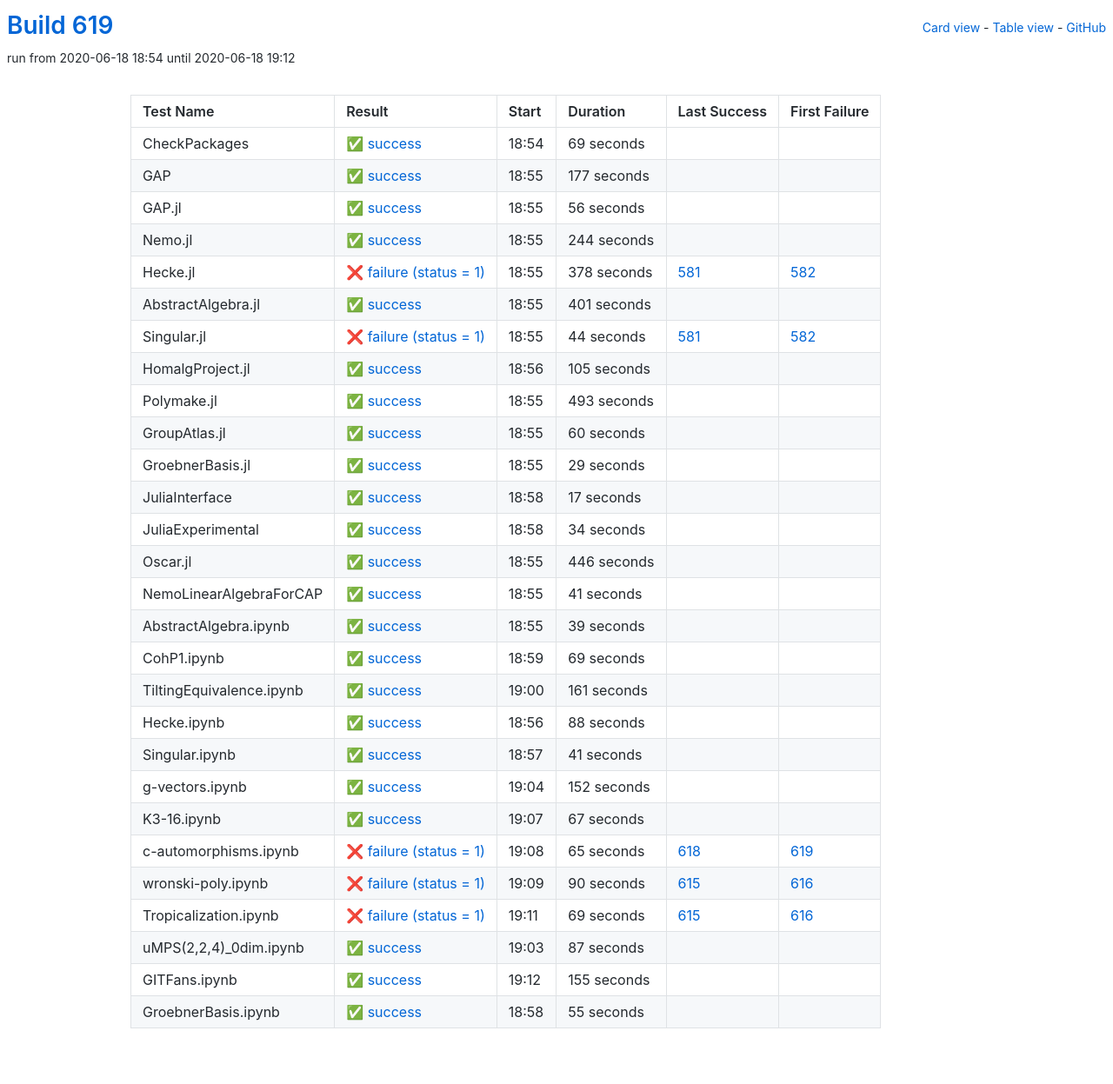
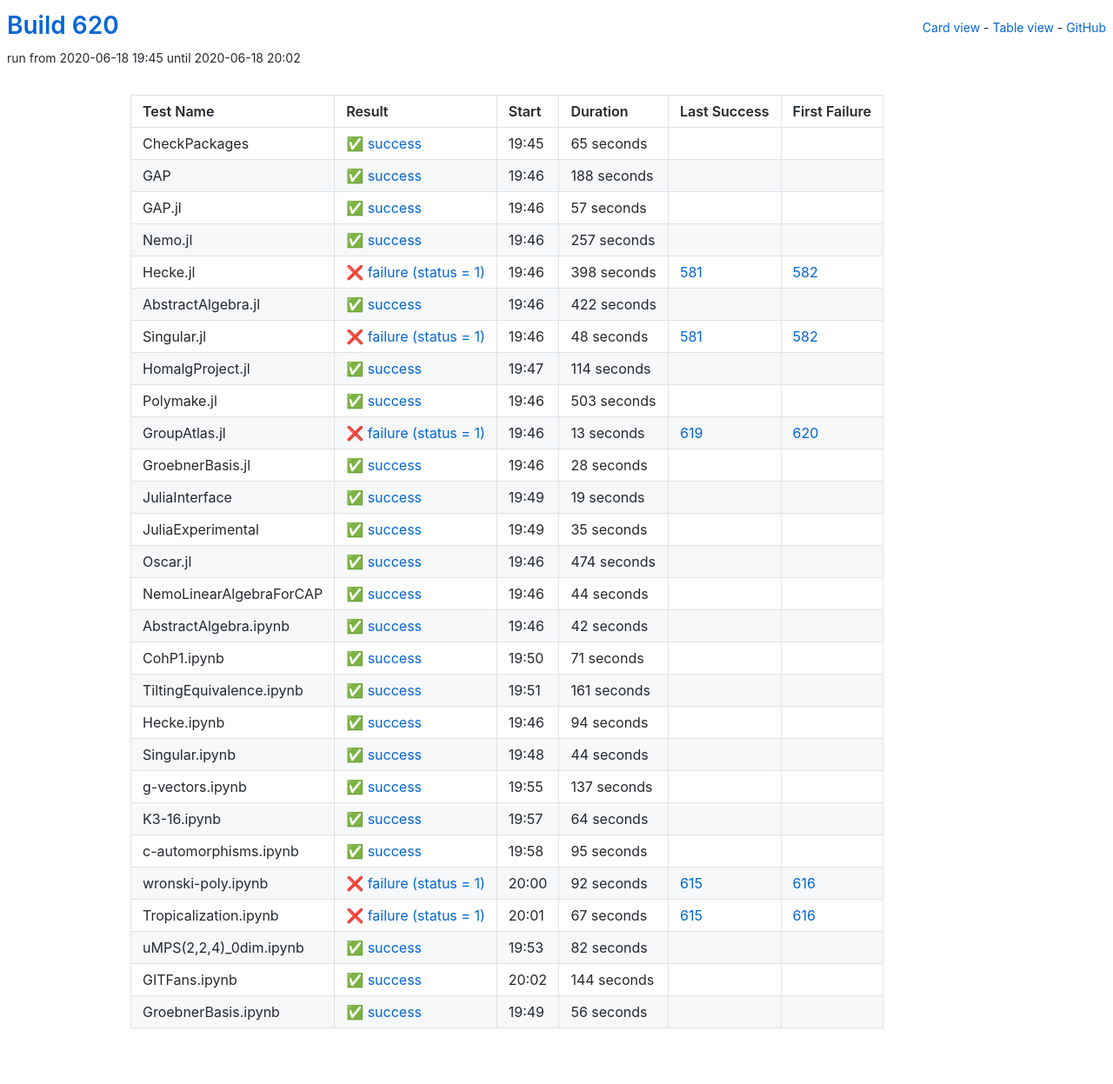
Before and after one commit to oscar-system/oscar-ci-status-1.4, a Jekyll site: the page built from table.html, in a window 1280 px wide. Shown: the whole page at 87% size. Built offline with Jekyll 4.4.1, drawn with Linux system fonts in a browser that asks for light colours.

Commit message:
Build #620

```diff
--- a/_data/ci.yml
+++ b/_data/ci.yml
@@ -1,6 +1,6 @@
 ---
-build: 619
-build_url: https://oscarci.mathematik.uni-kl.de/job/oscar-julia-1.4/619/
+build: 620
+build_url: https://oscarci.mathematik.uni-kl.de/job/oscar-julia-1.4/620/
 job: oscar-julia-1.4
 organization: oscar-system
 repo: oscar-ci-status-1.4
@@ -8,212 +8,212 @@ repourl: https://github.com/oscar-system/oscar-ci-status-1.4
 tests:
 - name: CheckPackages
   id: checkpackages
-  log: https://oscarci.mathematik.uni-kl.de/job/oscar-julia-1.4/619/artifact/logs/build-619/CheckPackages.log
-  start: 2020-06-18 18:54
+  log: https://oscarci.mathematik.uni-kl.de/job/oscar-julia-1.4/620/artifact/logs/build-620/CheckPackages.log
+  start: 2020-06-18 19:45
   success: true
   exitcode: 0
   status: success
-  duration: 69
+  duration: 65
   last_success: false
   last_success_url:
   first_failure: false
   first_failure_url:
 - name: GAP
   id: gap
-  log: https://oscarci.mathematik.uni-kl.de/job/oscar-julia-1.4/619/artifact/logs/build-619/GAP.log
-  start: 2020-06-18 18:55
+  log: https://oscarci.mathematik.uni-kl.de/job/oscar-julia-1.4/620/artifact/logs/build-620/GAP.log
+  start: 2020-06-18 19:46
   success: true
   exitcode: 0
   status: success
-  duration: 177
+  duration: 188
   last_success: false
   last_success_url:
   first_failure: false
   first_failure_url:
 - name: GAP.jl
   id: gap-jl
-  log: https://oscarci.mathematik.uni-kl.de/job/oscar-julia-1.4/619/artifact/logs/build-619/GAP.jl.log
-  start: 2020-06-18 18:55
+  log: https://oscarci.mathematik.uni-kl.de/job/oscar-julia-1.4/620/artifact/logs/build-620/GAP.jl.log
+  start: 2020-06-18 19:46
   success: true
   exitcode: 0
   status: success
-  duration: 56
+  duration: 57
   last_success: false
   last_success_url:
   first_failure: false
   first_failure_url:
 - name: Nemo.jl
   id: nemo-jl
-  log: https://oscarci.mathematik.uni-kl.de/job/oscar-julia-1.4/619/artifact/logs/build-619/Nemo.jl.log
-  start: 2020-06-18 18:55
+  log: https://oscarci.mathematik.uni-kl.de/job/oscar-julia-1.4/620/artifact/logs/build-620/Nemo.jl.log
+  start: 2020-06-18 19:46
   success: true
   exitcode: 0
   status: success
-  duration: 244
+  duration: 257
   last_success: false
   last_success_url:
   first_failure: false
   first_failure_url:
 - name: Hecke.jl
   id: hecke-jl
-  log: https://oscarci.mathematik.uni-kl.de/job/oscar-julia-1.4/619/artifact/logs/build-619/Hecke.jl.log
-  start: 2020-06-18 18:55
+  log: https://oscarci.mathematik.uni-kl.de/job/oscar-julia-1.4/620/artifact/logs/build-620/Hecke.jl.log
+  start: 2020-06-18 19:46
   success: false
   exitcode: 1
   status: failure
-  duration: 378
+  duration: 398
   last_success: 581
   last_success_url: https://oscarci.mathematik.uni-kl.de/job/oscar-julia-1.4/581/
   first_failure: 582
   first_failure_url: https://oscarci.mathematik.uni-kl.de/job/oscar-julia-1.4/582/
 - name: AbstractAlgebra.jl
   id: abstractalgebra-jl
-  log: https://oscarci.mathematik.uni-kl.de/job/oscar-julia-1.4/619/artifact/logs/build-619/AbstractAlgebra.jl.log
-  start: 2020-06-18 18:55
+  log: https://oscarci.mathematik.uni-kl.de/job/oscar-julia-1.4/620/artifact/logs/build-620/AbstractAlgebra.jl.log
+  start: 2020-06-18 19:46
   success: true
   exitcode: 0
   status: success
-  duration: 401
+  duration: 422
   last_success: false
   last_success_url:
   first_failure: false
   first_failure_url:
 - name: Singular.jl
   id: singular-jl
-  log: https://oscarci.mathematik.uni-kl.de/job/oscar-julia-1.4/619/artifact/logs/build-619/Singular.jl.log
-  start: 2020-06-18 18:55
+  log: https://oscarci.mathematik.uni-kl.de/job/oscar-julia-1.4/620/artifact/logs/build-620/Singular.jl.log
+  start: 2020-06-18 19:46
   success: false
   exitcode: 1
   status: failure
-  duration: 44
+  duration: 48
   last_success: 581
   last_success_url: https://oscarci.mathematik.uni-kl.de/job/oscar-julia-1.4/581/
   first_failure: 582
   first_failure_url: https://oscarci.mathematik.uni-kl.de/job/oscar-julia-1.4/582/
 - name: HomalgProject.jl
   id: homalgproject-jl
-  log: https://oscarci.mathematik.uni-kl.de/job/oscar-julia-1.4/619/artifact/logs/build-619/HomalgProject.jl.log
-  start: 2020-06-18 18:56
+  log: https://oscarci.mathematik.uni-kl.de/job/oscar-julia-1.4/620/artifact/logs/build-620/HomalgProject.jl.log
+  start: 2020-06-18 19:47
   success: true
   exitcode: 0
   status: success
-  duration: 105
+  duration: 114
   last_success: false
   last_success_url:
   first_failure: false
   first_failure_url:
 - name: Polymake.jl
   id: polymake-jl
-  log: https://oscarci.mathematik.uni-kl.de/job/oscar-julia-1.4/619/artifact/logs/build-619/Polymake.jl.log
-  start: 2020-06-18 18:55
+  log: https://oscarci.mathematik.uni-kl.de/job/oscar-julia-1.4/620/artifact/logs/build-620/Polymake.jl.log
+  start: 2020-06-18 19:46
   success: true
   exitcode: 0
   status: success
-  duration: 493
+  duration: 503
   last_success: false
   last_success_url:
   first_failure: false
   first_failure_url:
 - name: GroupAtlas.jl
   id: groupatlas-jl
-  log: https://oscarci.mathematik.uni-kl.de/job/oscar-julia-1.4/619/artifact/logs/build-619/GroupAtlas.jl.log
-  start: 2020-06-18 18:55
+  log: https://oscarci.mathematik.uni-kl.de/job/oscar-julia-1.4/620/artifact/logs/build-620/GroupAtlas.jl.log
+  start: 2020-06-18 19:46
+  success: false
+  exitcode: 1
+  status: failure
+  duration: 13
+  last_success: 619
+  last_success_url: https://oscarci.mathematik.uni-kl.de/job/oscar-julia-1.4/619/
+  first_failure: 620
+  first_failure_url: https://oscarci.mathematik.uni-kl.de/job/oscar-julia-1.4/620/
+- name: GroebnerBasis.jl
+  id: groebnerbasis-jl
+  log: https://oscarci.mathematik.uni-kl.de/job/oscar-julia-1.4/620/artifact/logs/build-620/GroebnerBasis.jl.log
+  start: 2020-06-18 19:46
   success: true
   exitcode: 0
   status: success
-  duration: 60
-  last_success: false
-  last_success_url:
-  first_failure: false
-  first_failure_url:
-- name: GroebnerBasis.jl
-  id: groebnerbasis-jl
-  log: https://oscarci.mathematik.uni-kl.de/job/oscar-julia-1.4/619/artifact/logs/build-619/GroebnerBasis.jl.log
-  start: 2020-06-18 18:55
-  success: true
-  exitcode: 0
-  status: success
-  duration: 29
+  duration: 28
   last_success: false
   last_success_url:
   first_failure: false
   first_failure_url:
 - name: JuliaInterface
   id: juliainterface
-  log: https://oscarci.mathematik.uni-kl.de/job/oscar-julia-1.4/619/artifact/logs/build-619/JuliaInterface.log
-  start: 2020-06-18 18:58
+  log: https://oscarci.mathematik.uni-kl.de/job/oscar-julia-1.4/620/artifact/logs/build-620/JuliaInterface.log
+  start: 2020-06-18 19:49
   success: true
   exitcode: 0
   status: success
-  duration: 17
+  duration: 19
   last_success: false
   last_success_url:
   first_failure: false
   first_failure_url:
 - name: JuliaExperimental
   id: juliaexperimental
-  log: https://oscarci.mathematik.uni-kl.de/job/oscar-julia-1.4/619/artifact/logs/build-619/JuliaExperimental.log
-  start: 2020-06-18 18:58
+  log: https://oscarci.mathematik.uni-kl.de/job/oscar-julia-1.4/620/artifact/logs/build-620/JuliaExperimental.log
+  start: 2020-06-18 19:49
   success: true
   exitcode: 0
   status: success
-  duration: 34
+  duration: 35
   last_success: false
   last_success_url:
   first_failure: false
   first_failure_url:
 - name: Oscar.jl
   id: oscar-jl
-  log: https://oscarci.mathematik.uni-kl.de/job/oscar-julia-1.4/619/artifact/logs/build-619/Oscar.jl.log
-  start: 2020-06-18 18:55
+  log: https://oscarci.mathematik.uni-kl.de/job/oscar-julia-1.4/620/artifact/logs/build-620/Oscar.jl.log
+  start: 2020-06-18 19:46
   success: true
   exitcode: 0
   status: success
-  duration: 446
+  duration: 474
   last_success: false
   last_success_url:
   first_failure: false
   first_failure_url:
 - name: NemoLinearAlgebraForCAP
   id: nemolinearalgebraforcap
-  log: https://oscarci.mathematik.uni-kl.de/job/oscar-julia-1.4/619/artifact/logs/build-619/NemoLinearAlgebraForCAP.log
-  start: 2020-06-18 18:55
+  log: https://oscarci.mathematik.uni-kl.de/job/oscar-julia-1.4/620/artifact/logs/build-620/NemoLinearAlgebraForCAP.log
+  start: 2020-06-18 19:46
   success: true
   exitcode: 0
   status: success
-  duration: 41
+  duration: 44
   last_success: false
   last_success_url:
   first_failure: false
   first_failure_url:
 - name: AbstractAlgebra.ipynb
   id: abstractalgebra-ipynb
-  log: https://oscarci.mathematik.uni-kl.de/job/oscar-julia-1.4/619/artifact/logs/build-619/AbstractAlgebra.ipynb.log
-  start: 2020-06-18 18:55
+  log: https://oscarci.mathematik.uni-kl.de/job/oscar-julia-1.4/620/artifact/logs/build-620/AbstractAlgebra.ipynb.log
+  start: 2020-06-18 19:46
   success: true
   exitcode: 0
   status: success
-  duration: 39
+  duration: 42
   last_success: false
   last_success_url:
   first_failure: false
   first_failure_url:
 - name: CohP1.ipynb
   id: cohp1-ipynb
-  log: https://oscarci.mathematik.uni-kl.de/job/oscar-julia-1.4/619/artifact/logs/build-619/CohP1.ipynb.log
-  start: 2020-06-18 18:59
+  log: https://oscarci.mathematik.uni-kl.de/job/oscar-julia-1.4/620/artifact/logs/build-620/CohP1.ipynb.log
+  start: 2020-06-18 19:50
   success: true
   exitcode: 0
   status: success
-  duration: 69
+  duration: 71
   last_success: false
   last_success_url:
   first_failure: false
   first_failure_url:
 - name: TiltingEquivalence.ipynb
   id: tiltingequivalence-ipynb
-  log: https://oscarci.mathematik.uni-kl.de/job/oscar-julia-1.4/619/artifact/logs/build-619/TiltingEquivalence.ipynb.log
-  start: 2020-06-18 19:00
+  log: https://oscarci.mathematik.uni-kl.de/job/oscar-julia-1.4/620/artifact/logs/build-620/TiltingEquivalence.ipynb.log
+  start: 2020-06-18 19:51
   success: true
   exitcode: 0
   status: success
@@ -224,120 +224,120 @@ tests:
   first_failure_url:
 - name: Hecke.ipynb
   id: hecke-ipynb
-  log: https://oscarci.mathematik.uni-kl.de/job/oscar-julia-1.4/619/artifact/logs/build-619/Hecke.ipynb.log
-  start: 2020-06-18 18:56
+  log: https://oscarci.mathematik.uni-kl.de/job/oscar-julia-1.4/620/artifact/logs/build-620/Hecke.ipynb.log
+  start: 2020-06-18 19:46
   success: true
   exitcode: 0
   status: success
-  duration: 88
+  duration: 94
   last_success: false
   last_success_url:
   first_failure: false
   first_failure_url:
 - name: Singular.ipynb
   id: singular-ipynb
-  log: https://oscarci.mathematik.uni-kl.de/job/oscar-julia-1.4/619/artifact/logs/build-619/Singular.ipynb.log
-  start: 2020-06-18 18:57
+  log: https://oscarci.mathematik.uni-kl.de/job/oscar-julia-1.4/620/artifact/logs/build-620/Singular.ipynb.log
+  start: 2020-06-18 19:48
   success: true
   exitcode: 0
   status: success
-  duration: 41
+  duration: 44
   last_success: false
   last_success_url:
   first_failure: false
   first_failure_url:
 - name: g-vectors.ipynb
   id: g-vectors-ipynb
-  log: https://oscarci.mathematik.uni-kl.de/job/oscar-julia-1.4/619/artifact/logs/build-619/g-vectors.ipynb.log
-  start: 2020-06-18 19:04
+  log: https://oscarci.mathematik.uni-kl.de/job/oscar-julia-1.4/620/artifact/logs/build-620/g-vectors.ipynb.log
+  start: 2020-06-18 19:55
   success: true
   exitcode: 0
   status: success
-  duration: 152
+  duration: 137
   last_success: false
   last_success_url:
   first_failure: false
   first_failure_url:
 - name: K3-16.ipynb
   id: k3-16-ipynb
-  log: https://oscarci.mathematik.uni-kl.de/job/oscar-julia-1.4/619/artifact/logs/build-619/K3-16.ipynb.log
-  start: 2020-06-18 19:07
+  log: https://oscarci.mathematik.uni-kl.de/job/oscar-julia-1.4/620/artifact/logs/build-620/K3-16.ipynb.log
+  start: 2020-06-18 19:57
   success: true
   exitcode: 0
   status: success
-  duration: 67
+  duration: 64
   last_success: false
   last_success_url:
   first_failure: false
   first_failure_url:
 - name: c-automorphisms.ipynb
   id: c-automorphisms-ipynb
-  log: https://oscarci.mathematik.uni-kl.de/job/oscar-julia-1.4/619/artifact/logs/build-619/c-automorphisms.ipynb.log
-  start: 2020-06-18 19:08
+  log: https://oscarci.mathematik.uni-kl.de/job/oscar-julia-1.4/620/artifact/logs/build-620/c-automorphisms.ipynb.log
+  start: 2020-06-18 19:58
+  success: true
+  exitcode: 0
+  status: success
+  duration: 95
+  last_success: false
+  last_success_url:
+  first_failure: false
+  first_failure_url:
+- name: wronski-poly.ipynb
+  id: wronski-poly-ipynb
+  log: https://oscarci.mathematik.uni-kl.de/job/oscar-julia-1.4/620/artifact/logs/build-620/wronski-poly.ipynb.log
+  start: 2020-06-18 20:00
   success: false
   exitcode: 1
   status: failure
-  duration: 65
-  last_success: 618
-  last_success_url: https://oscarci.mathematik.uni-kl.de/job/oscar-julia-1.4/618/
-  first_failure: 619
-  first_failure_url: https://oscarci.mathematik.uni-kl.de/job/oscar-julia-1.4/619/
-- name: wronski-poly.ipynb
-  id: wronski-poly-ipynb
-  log: https://oscarci.mathematik.uni-kl.de/job/oscar-julia-1.4/619/artifact/logs/build-619/wronski-poly.ipynb.log
-  start: 2020-06-18 19:09
-  success: false
-  exitcode: 1
-  status: failure
-  duration: 90
+  duration: 92
   last_success: 615
   last_success_url: https://oscarci.mathematik.uni-kl.de/job/oscar-julia-1.4/615/
   first_failure: 616
   first_failure_url: https://oscarci.mathematik.uni-kl.de/job/oscar-julia-1.4/616/
 - name: Tropicalization.ipynb
   id: tropicalization-ipynb
-  log: https://oscarci.mathematik.uni-kl.de/job/oscar-julia-1.4/619/artifact/logs/build-619/Tropicalization.ipynb.log
-  start: 2020-06-18 19:11
+  log: https://oscarci.mathematik.uni-kl.de/job/oscar-julia-1.4/620/artifact/logs/build-620/Tropicalization.ipynb.log
+  start: 2020-06-18 20:01
   success: false
   exitcode: 1
   status: failure
-  duration: 69
+  duration: 67
   last_success: 615
   last_success_url: https://oscarci.mathematik.uni-kl.de/job/oscar-julia-1.4/615/
   first_failure: 616
   first_failure_url: https://oscarci.mathematik.uni-kl.de/job/oscar-julia-1.4/616/
 - name: uMPS(2,2,4)_0dim.ipynb
   id: umps-2-2-4-0dim-ipynb
-  log: https://oscarci.mathematik.uni-kl.de/job/oscar-julia-1.4/619/artifact/logs/build-619/uMPS-2-2-4-_0dim.ipynb.log
-  start: 2020-06-18 19:03
+  log: https://oscarci.mathematik.uni-kl.de/job/oscar-julia-1.4/620/artifact/logs/build-620/uMPS-2-2-4-_0dim.ipynb.log
+  start: 2020-06-18 19:53
   success: true
   exitcode: 0
   status: success
-  duration: 87
+  duration: 82
   last_success: false
   last_success_url:
   first_failure: false
   first_failure_url:
 - name: GITFans.ipynb
   id: gitfans-ipynb
-  log: https://oscarci.mathematik.uni-kl.de/job/oscar-julia-1.4/619/artifact/logs/build-619/GITFans.ipynb.log
-  start: 2020-06-18 19:12
+  log: https://oscarci.mathematik.uni-kl.de/job/oscar-julia-1.4/620/artifact/logs/build-620/GITFans.ipynb.log
+  start: 2020-06-18 20:02
   success: true
   exitcode: 0
   status: success
-  duration: 155
+  duration: 144
   last_success: false
   last_success_url:
   first_failure: false
   first_failure_url:
 - name: GroebnerBasis.ipynb
   id: groebnerbasis-ipynb
-  log: https://oscarci.mathematik.uni-kl.de/job/oscar-julia-1.4/619/artifact/logs/build-619/GroebnerBasis.ipynb.log
-  start: 2020-06-18 18:58
+  log: https://oscarci.mathematik.uni-kl.de/job/oscar-julia-1.4/620/artifact/logs/build-620/GroebnerBasis.ipynb.log
+  start: 2020-06-18 19:49
   success: true
   exitcode: 0
   status: success
-  duration: 55
+  duration: 56
   last_success: false
   last_success_url:
   first_failure: false
```
Also changed, not shown: README.md.
